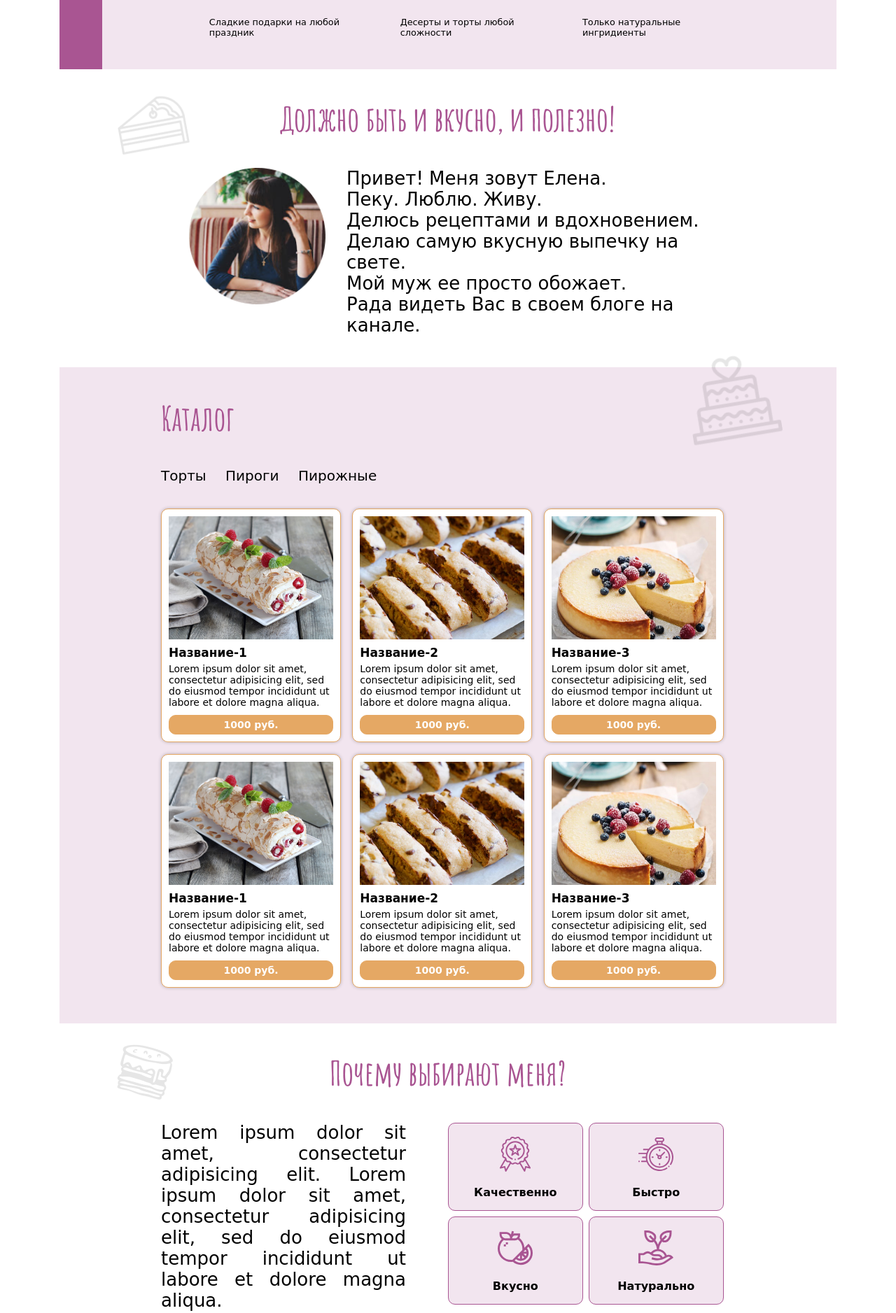
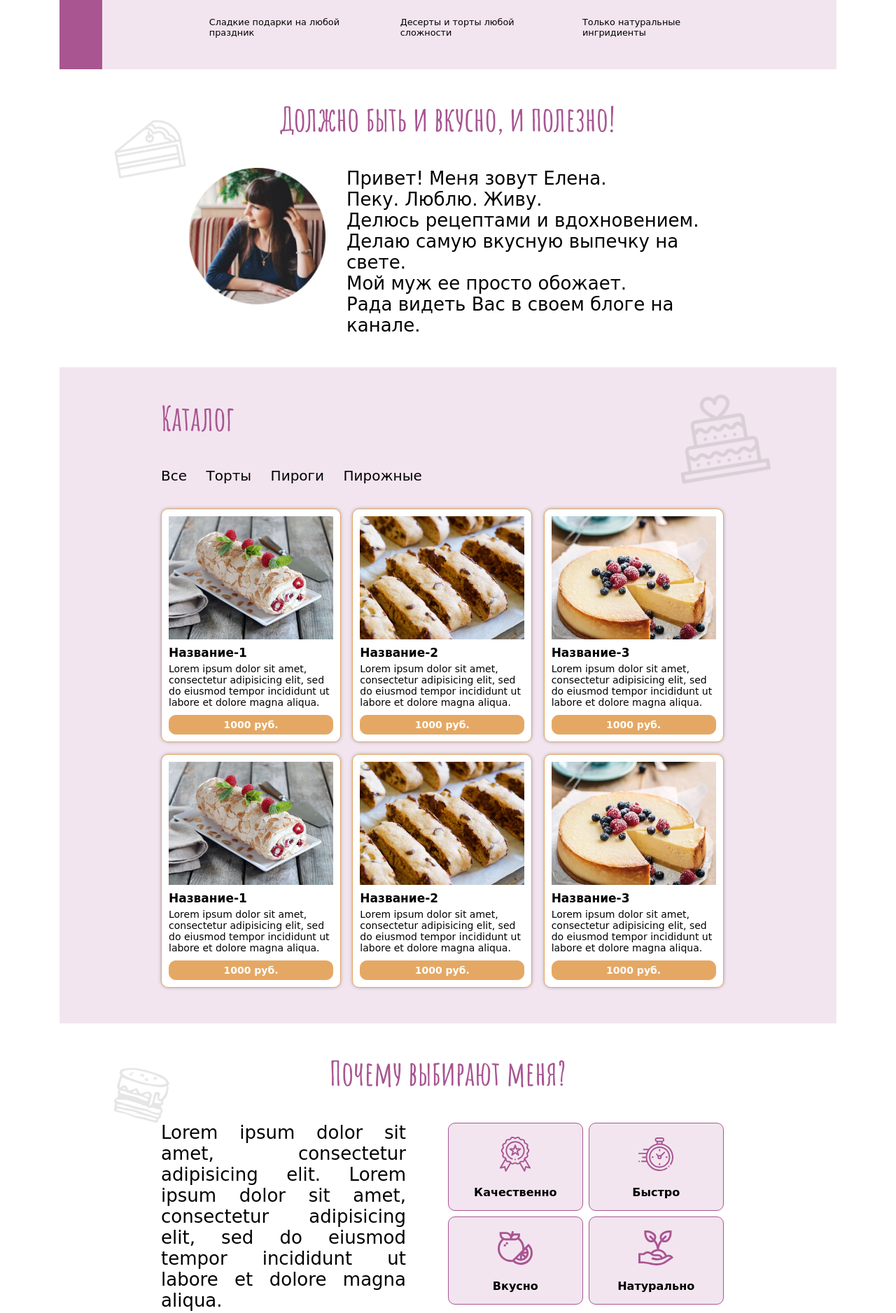
Before and after one commit to archisp/elf-cakes, a website: page index.html in a window 1280 px wide. Shown: the part 540-2417 px from the top of the page at 70% size. Drawn offline with Linux system fonts and the light colour scheme; a web font is replaced by a local one.

Commit message:
Пофиксил баги

```diff
--- a/index.html
+++ b/index.html
@@ -69,10 +69,6 @@
 
   <!-- About -->
   <div class="about">
-    <div class="about__tort">
-      <img src="img/about-tort.png" alt="Тортик">
-    </div>
-
     <div class="about__title">
       <h2>Должно быть и вкусно, и полезно!</h2>
     </div>
@@ -96,15 +92,12 @@
 
   <!-- Catalog -->
   <div class="catalog">
-    <div class="catalog__tort">
-      <img src="img/catalog-tort.png" alt="Тортик-2">
-    </div>
-
     <div class="catalog__title">
       <h2>Каталог</h2>
     </div>
 
     <div class="catalog__nav">
+      <a href="#">Все</a>
       <a href="#">Торты</a>
       <a href="#">Пироги</a>
       <a href="#">Пирожные</a>
@@ -189,10 +182,6 @@
         </div>
       </div>
     </div>
-
-    <div class="advantages__tort">
-      <img src="img/adv-tort.png" alt="Тортик-3">
-    </div>
   </div>
   <!-- Advantages -->
 
--- a/scss/blocks/about.scss
+++ b/scss/blocks/about.scss
@@ -2,13 +2,10 @@
   margin: 0 auto;
   width: 1110px;
   margin-bottom: 45px;
-}
 
-.about__tort {
-  position: absolute;
-  display: block;
-  top: 660px;
-  left: 160px;
+  background-image: url("/img/about-tort.png");
+  background-position: 70px 15px; // слева сверху
+  background-repeat: no-repeat;
 }
 
 .about__title {
--- a/scss/blocks/advantages.scss
+++ b/scss/blocks/advantages.scss
@@ -7,6 +7,9 @@
   margin-bottom: 50px;
 
   // background-color: rgba($pink, .15);
+  background-image: url("/img/adv-tort.png");
+  background-position: 70px 15px; // слева сверху
+  background-repeat: no-repeat;
 }
 
 .advantages__title {
@@ -64,10 +67,3 @@
     transform: translateY(-3px);
   }
 }
-
-.advantages__tort {
-  position: absolute;
-  display: block;
-  top: 2025px;
-  left: 160px;
-}
--- a/scss/blocks/catalog.scss
+++ b/scss/blocks/catalog.scss
@@ -7,13 +7,9 @@
   padding-bottom: 35px;
 
   background-color: rgba($pink, .15);
-}
-
-.catalog__tort {
-  position: absolute;
-  display: block;
-  top: 1035px;
-  right: 160px;
+  background-image: url("/img/catalog-tort.png");
+  background-position: 870px 25px; // слева сверху
+  background-repeat: no-repeat;
 }
 
 .catalog__title {
```
Also changed, not shown: css/style.min.css, 1 other file.
